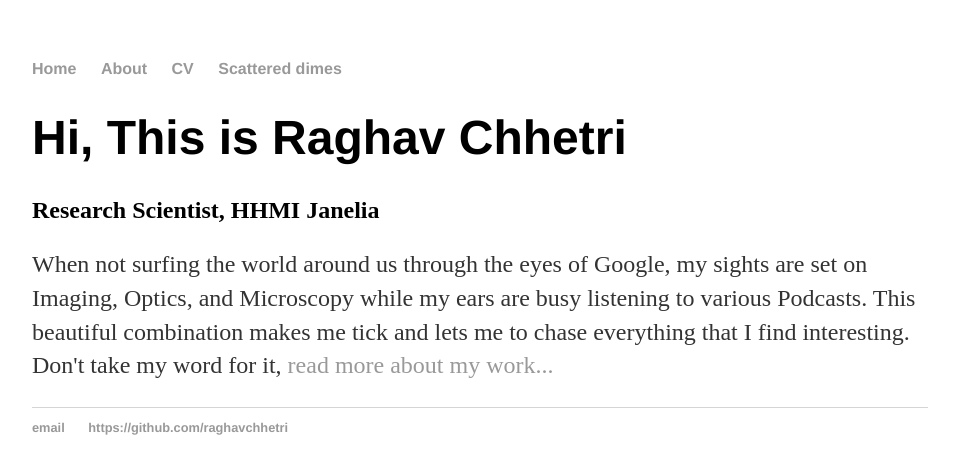
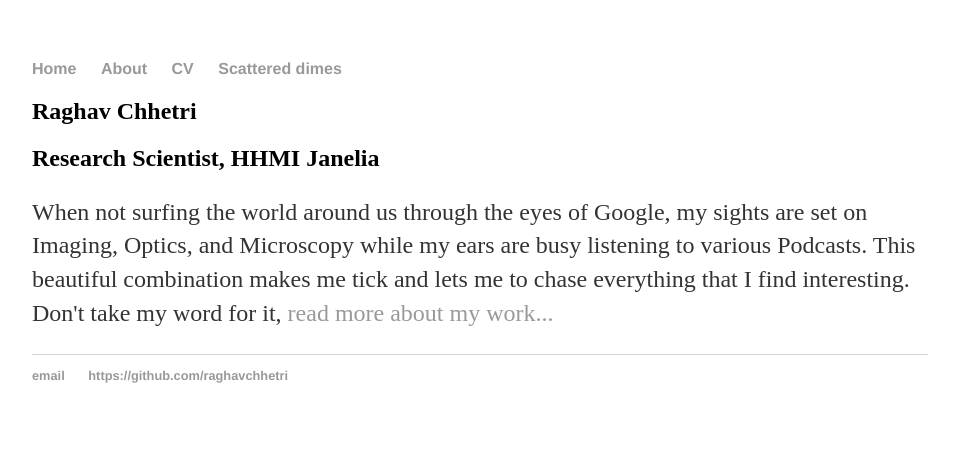
Before and after one commit to raghavchhetri/raghavchhetri.github.io, a Jekyll site: the page built from index.html, in a window 1280 px wide. Shown: the top 474 px of the page, without its empty margins (160-1119 px from the left). Built offline with Jekyll 4.4.1, drawn with Linux system fonts in a browser that asks for light colours.

Commit message:
Update index.html

```diff
--- a/index.html
+++ b/index.html
@@ -3,7 +3,7 @@ layout: default
 title: Raghav Chhetri. Science is hard. It rocks though... Stay with it!
 ---
 <div class="blurb">
-	<h1>Hi, This is Raghav Chhetri</h1>
+	<h2>Raghav Chhetri</h2>
 	<h2>Research Scientist, HHMI Janelia</h2>
 	<p> When not surfing the world around us through the eyes of Google, my sights are set on Imaging, Optics, and Microscopy
 		while my ears are busy listening to various Podcasts.
```
